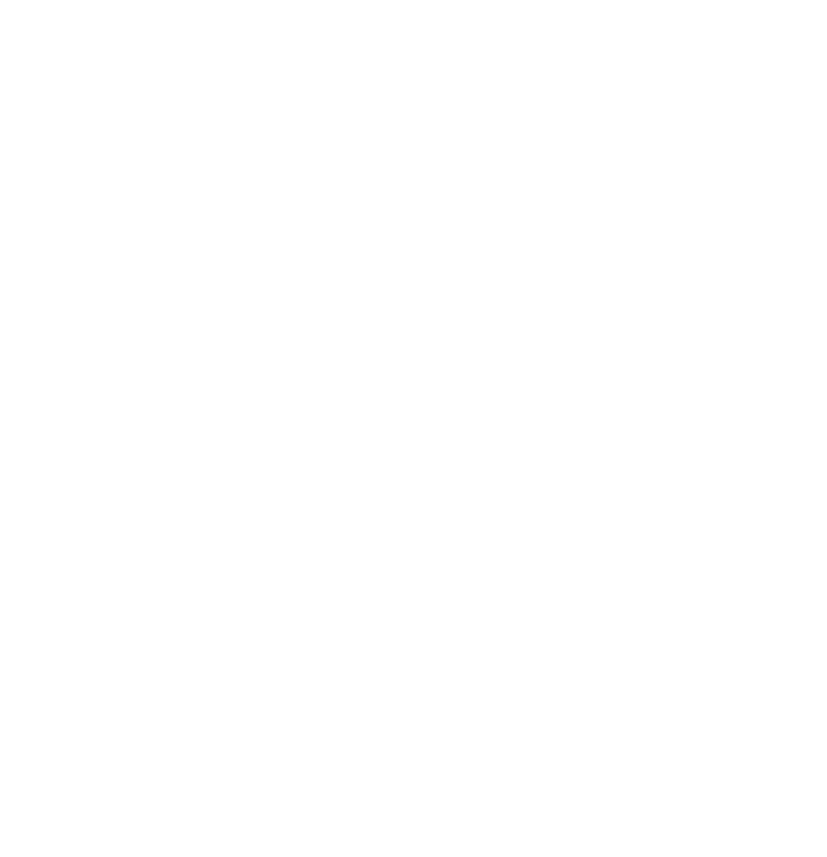
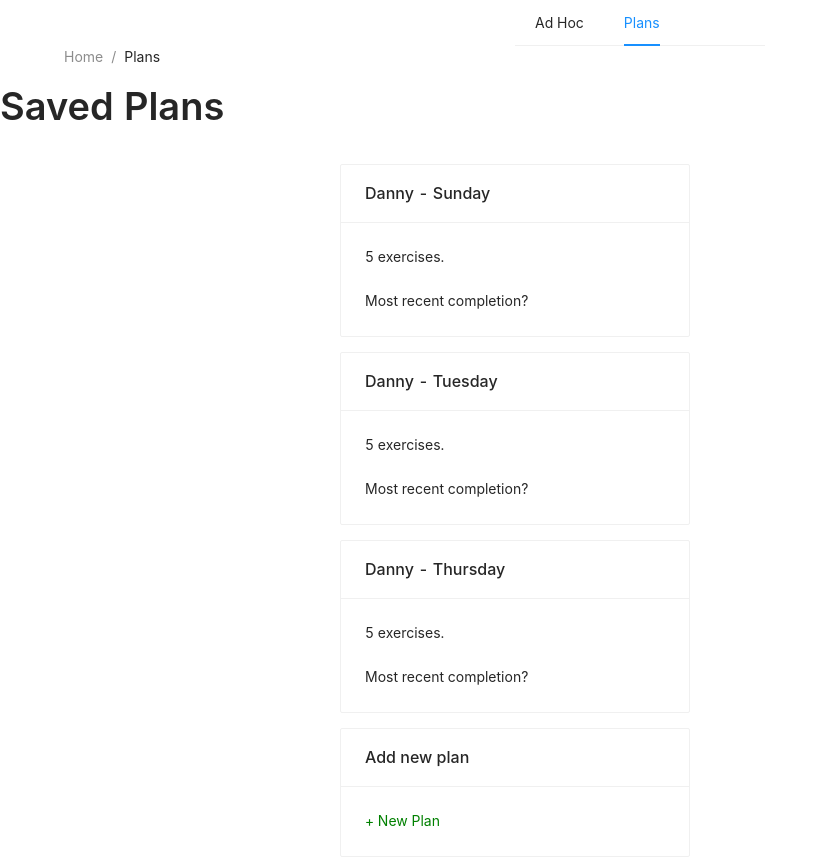
Before and after one commit to pinghedm/jackedob2, a React (Create React App) app in the folder app/: page /plans in a window 1280 px wide. Before the commit this address had no page. Shown: the whole page, without its empty margins (0-827 px from the left). Before the commit the page ends 800 px from the top, so only its background shows below. Built offline with nearby package versions, Linux system fonts and the light colour scheme.

Commit message:
some skeletal stuff

```diff
--- a/app/public/index.html
+++ b/app/public/index.html
@@ -5,10 +5,7 @@
         <link rel="icon" href="%PUBLIC_URL%/favicon.ico" />
         <meta name="viewport" content="width=device-width, initial-scale=1" />
         <meta name="theme-color" content="#000000" />
-    <meta
-      name="description"
-      content="Web site created using create-react-app"
-    />
+        <meta name="description" content="Web site created using create-react-app" />
         <link rel="apple-touch-icon" href="%PUBLIC_URL%/logo192.png" />
         <!--
       manifest.json provides metadata used when your web app is installed on a
@@ -24,7 +21,7 @@
       work correctly both with client-side routing and a non-root public URL.
       Learn how to configure a non-root public URL by running `npm run build`.
     -->
-    <title>React App</title>
+        <title>JackedOB</title>
     </head>
     <body>
         <noscript>You need to enable JavaScript to run this app.</noscript>
@@ -38,6 +35,5 @@
 
       To begin the development, run `npm start` or `yarn start`.
       To create a production bundle, use `npm run build` or `yarn build`.
-    -->
-  </body>
+    --></body>
 </html>
--- a/app/src/App.tsx
+++ b/app/src/App.tsx
@@ -1,16 +1,70 @@
-import React from 'react'
+import React, { useState } from 'react'
 import logo from './logo.svg'
 import './App.css'
 
 import 'antd/dist/antd.css'
-import Home from 'pages/Home/Home.lazy'
-import { BrowserRouter, Routes, Route } from 'react-router-dom'
+import { BrowserRouter, Routes, Route, Link, useLocation } from 'react-router-dom'
+import { Menu, Breadcrumb } from 'antd'
+import AdHoc from 'pages/AdHoc/AdHoc.lazy'
+import Plans from 'pages/Plans/Plans.lazy'
+import PlanDetails from 'pages/PlanDetails/PlanDetails.lazy'
+type MenuOptions = 'ad-hoc' | 'plans'
+const Header = () => {
+    const location = useLocation()
+    const pathSnippets = location.pathname.split('/').filter(path => !!path)
+    const breadCrumbNameByPath: Record<string, string> = {
+        plans: 'Plans',
+    }
+    const breadCrumbs = pathSnippets.map((seg, idx) => {
+        const url = `${pathSnippets.slice(0, idx + 1).join('/')}`
+        return (
+            <Breadcrumb.Item key={url}>
+                <Link to={url}>{breadCrumbNameByPath?.[url] ?? seg}</Link>
+            </Breadcrumb.Item>
+        )
+    })
+    const [currentMenuSelection, setCurrentMenuSelection] = useState<MenuOptions>(
+        (location.pathname.split('/')[1] || 'ad-hoc') as MenuOptions,
+    )
+    return (
+        <>
+            <div style={{ width: '250px', margin: 'auto' }}>
+                <Menu
+                    mode="horizontal"
+                    selectedKeys={[currentMenuSelection]}
+                    onClick={e => setCurrentMenuSelection(e.key as MenuOptions)}>
+                    <Menu.Item key="ad-hoc">
+                        <Link to="ad-hoc">Ad Hoc</Link>
+                    </Menu.Item>
+                    <Menu.Item key="plans">
+                        <Link to="plans">Plans</Link>
+                    </Menu.Item>
+                </Menu>
+            </div>
+            <div style={{ marginLeft: '5%', marginBottom: '15px' }}>
+                <Breadcrumb>
+                    {[
+                        <Breadcrumb.Item key="home">
+                            <Link to="/">Home</Link>
+                        </Breadcrumb.Item>,
+                    ].concat(breadCrumbs)}
+                </Breadcrumb>
+            </div>
+        </>
+    )
+}
 
 const App = () => {
     return (
         <BrowserRouter>
+            <Header />
             <Routes>
-                <Route path="/" element={<Home />}></Route>
+                <Route path="/">
+                    <Route index element={<AdHoc />}></Route>
+                    <Route path="ad-hoc" element={<AdHoc />}></Route>
+                    <Route path="plans" element={<Plans />}></Route>
+                    <Route path="plans/:token" element={<PlanDetails />} />
+                </Route>
             </Routes>
         </BrowserRouter>
     )
--- /dev/null
+++ b/app/src/pages/AdHoc/AdHoc.lazy.tsx
@@ -0,0 +1,13 @@
+import React, { lazy, Suspense } from 'react'
+import { AdHocProps } from './AdHoc'
+const LazyAdHoc = lazy(() => import('./AdHoc'))
+
+const AdHoc = (
+    props: JSX.IntrinsicAttributes & { children?: React.ReactNode } & AdHocProps,
+) => (
+    <Suspense fallback={null}>
+        <LazyAdHoc {...props} />
+    </Suspense>
+)
+
+export default AdHoc
--- /dev/null
+++ b/app/src/pages/AdHoc/AdHoc.tsx
@@ -0,0 +1,9 @@
+import React from 'react'
+
+export interface AdHocProps {}
+
+const AdHoc = ({}: AdHocProps) => {
+    return <div>AdHoc Component</div>
+}
+
+export default AdHoc
--- a/app/src/pages/Home/Home.lazy.tsx
+++ /dev/null
@@ -1,11 +0,0 @@
-import React, { lazy, Suspense } from 'react'
-import { HomeProps } from './Home'
-const LazyHome = lazy(() => import('./Home'))
-
-const Home = (props: JSX.IntrinsicAttributes & { children?: React.ReactNode } & HomeProps) => (
-    <Suspense fallback={null}>
-        <LazyHome {...props} />
-    </Suspense>
-)
-
-export default Home
--- a/app/src/pages/Home/Home.tsx
+++ /dev/null
@@ -1,9 +0,0 @@
-import React from 'react'
-
-export interface HomeProps {}
-
-const Home = ({}: HomeProps) => {
-    return <div>Home Component</div>
-}
-
-export default Home
--- /dev/null
+++ b/app/src/pages/PlanDetails/PlanDetails.lazy.tsx
@@ -0,0 +1,13 @@
+import React, { lazy, Suspense } from 'react'
+import { PlanDetailsProps } from './PlanDetails'
+const LazyPlanDetails = lazy(() => import('./PlanDetails'))
+
+const PlanDetails = (
+    props: JSX.IntrinsicAttributes & { children?: React.ReactNode } & PlanDetailsProps,
+) => (
+    <Suspense fallback={null}>
+        <LazyPlanDetails {...props} />
+    </Suspense>
+)
+
+export default PlanDetails
--- /dev/null
+++ b/app/src/pages/PlanDetails/PlanDetails.tsx
@@ -0,0 +1,12 @@
+import React from 'react'
+import { useParams } from 'react-router-dom'
+
+export interface PlanDetailsProps {}
+
+const PlanDetails = ({}: PlanDetailsProps) => {
+    const params = useParams()
+    console.log(params)
+    return <div>PlanDetails Component</div>
+}
+
+export default PlanDetails
--- /dev/null
+++ b/app/src/pages/Plans/Plans.lazy.tsx
@@ -0,0 +1,13 @@
+import React, { lazy, Suspense } from 'react'
+import { PlansProps } from './Plans'
+const LazyPlans = lazy(() => import('./Plans'))
+
+const Plans = (
+    props: JSX.IntrinsicAttributes & { children?: React.ReactNode } & PlansProps,
+) => (
+    <Suspense fallback={null}>
+        <LazyPlans {...props} />
+    </Suspense>
+)
+
+export default Plans
--- /dev/null
+++ b/app/src/pages/Plans/Plans.tsx
@@ -0,0 +1,39 @@
+import React from 'react'
+import { Typography, Card } from 'antd'
+import { getPlans } from 'services/plans_service'
+import { Link } from 'react-router-dom'
+export interface PlansProps {}
+
+const Plans = ({}: PlansProps) => {
+    const plans = getPlans()
+    return (
+        <>
+            <Typography.Title>Saved Plans</Typography.Title>
+            <div style={{ width: '600px', margin: 'auto' }}>
+                {plans.map(plan => (
+                    <Link
+                        to={plan.token}
+                        key={plan.token}
+                        style={{ display: 'inline-block', width: '350px' }}>
+                        <Card
+                            title={plan.name}
+                            style={{ maxWidth: '350px', marginTop: '15px' }}
+                            key={plan.token}>
+                            {plan.numExercises} exercises.
+                            <br />
+                            <br />
+                            Most recent completion?
+                        </Card>
+                    </Link>
+                ))}
+                <Card
+                    title="Add new plan"
+                    style={{ color: 'green', width: '350px', marginTop: '15px' }}>
+                    + New Plan
+                </Card>
+            </div>
+        </>
+    )
+}
+
+export default Plans
--- /dev/null
+++ b/app/src/services/plans_service.tsx
@@ -0,0 +1,16 @@
+export interface WorkoutPlan {
+    name: string
+    token: string
+    numExercises: 5
+    lastUpdated?: string // iso string
+}
+
+const plans: WorkoutPlan[] = [
+    { name: 'Danny - Sunday', token: 'P_SUNDAY', numExercises: 5 },
+    { name: 'Danny - Tuesday', token: 'P_TUESDAY', numExercises: 5 },
+    { name: 'Danny - Thursday', token: 'P_THURSDAY', numExercises: 5 },
+] // TODO: get from api?
+
+export const getPlans = () => {
+    return plans
+}
```
Lines whose indentation alone changed are shown as unchanged.
